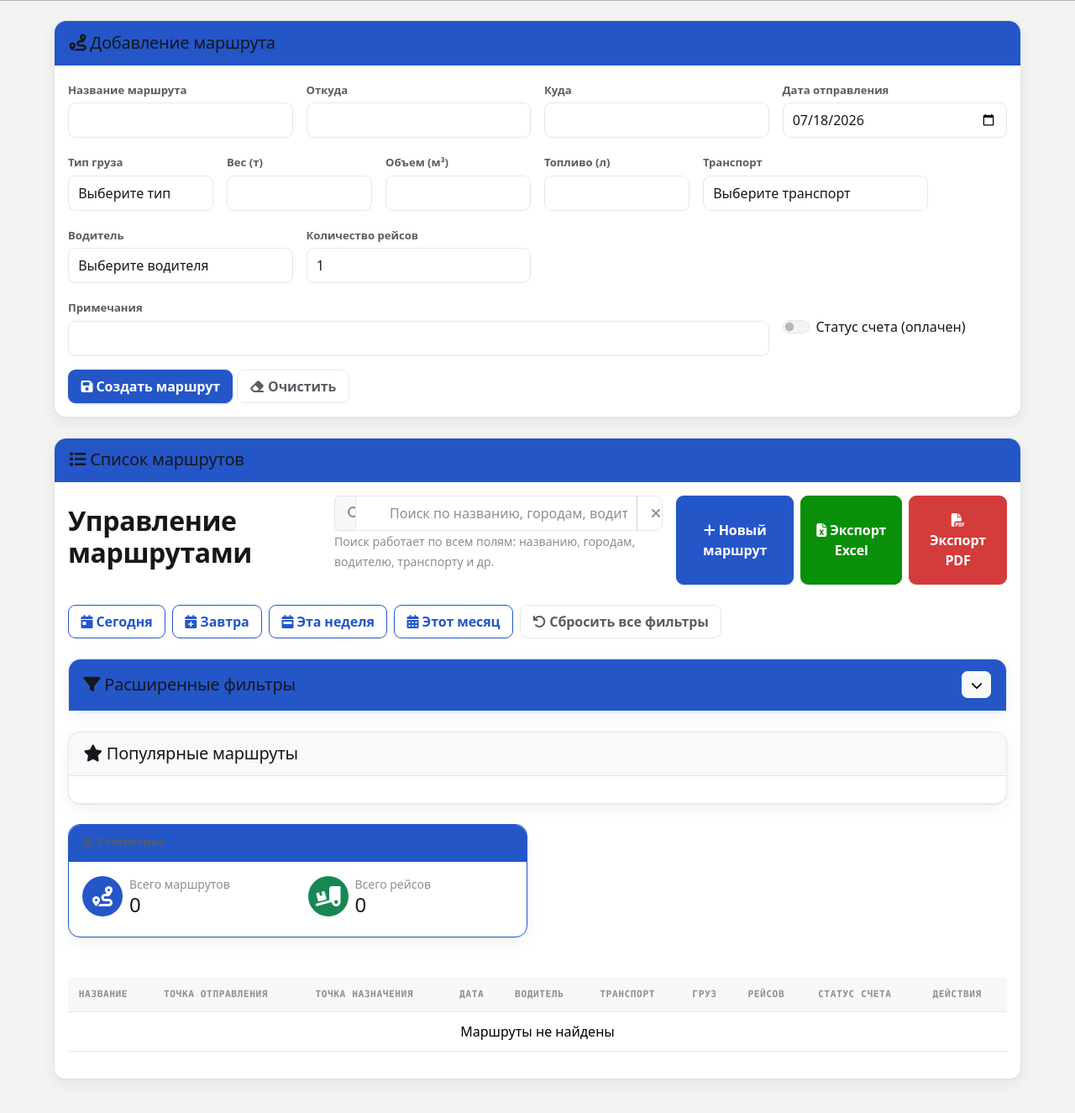
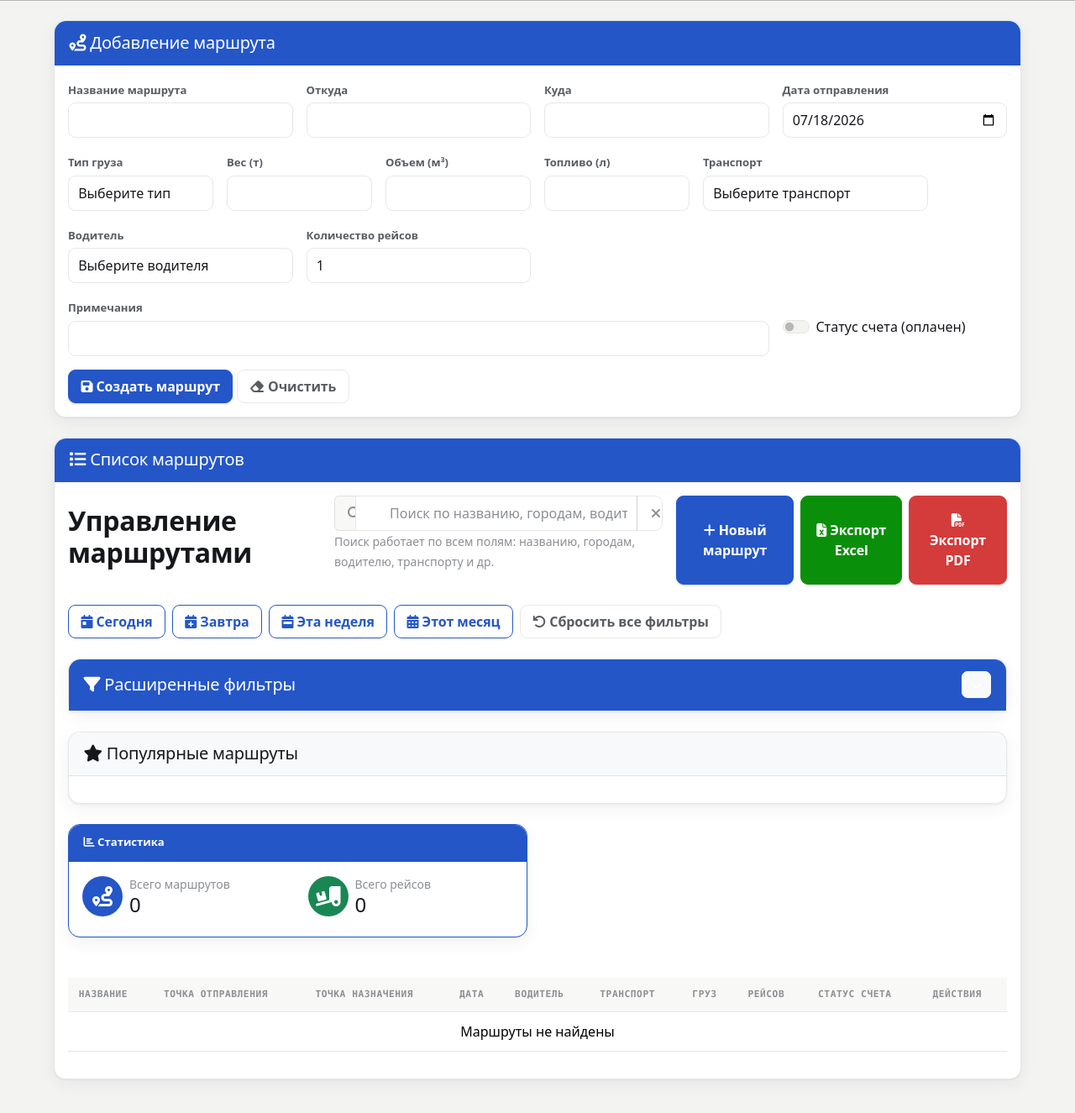
Before and after one commit to nurkal022/TransportManagement, a Flask app: page /routes in a window 1280 px wide. Shown: the part 79-1404 px from the top of the page at 84% size. Run offline with Flask 3, Linux system fonts and the light colour scheme; a user stored in the database is signed in; data that the repository does not hold is empty.

Commit message:
fix: white text on blue card/modal headers (was dark, unreadable)

```diff
--- a/static/css/style.css
+++ b/static/css/style.css
@@ -117,6 +117,14 @@ a{text-decoration:none}
 }
 .card-header.bg-primary{background:var(--tm-brand)!important;border-color:transparent}
 .card-header.text-white{color:#fff!important}
+/* Текст и иконки на синих заголовках — всегда белые (иначе тёмный текст на синем) */
+.card-header.bg-primary, .modal-header.bg-primary,
+.card-header.bg-primary h1, .card-header.bg-primary h2, .card-header.bg-primary h3, .card-header.bg-primary h4, .card-header.bg-primary h5,
+.modal-header.bg-primary h1, .modal-header.bg-primary h2, .modal-header.bg-primary h3, .modal-header.bg-primary h4, .modal-header.bg-primary h5,
+.card-header.bg-primary .card-title, .modal-header.bg-primary .modal-title,
+.card-header.bg-primary a, .modal-header.bg-primary a,
+.card-header.bg-primary i, .modal-header.bg-primary i{color:#fff !important}
+.modal-header.bg-primary .btn-close{filter:invert(1) grayscale(1) brightness(2)}
 
 /* ---------- Карточки-показатели ---------- */
 .stats-card{border-left:none;position:relative;overflow:hidden}
```
